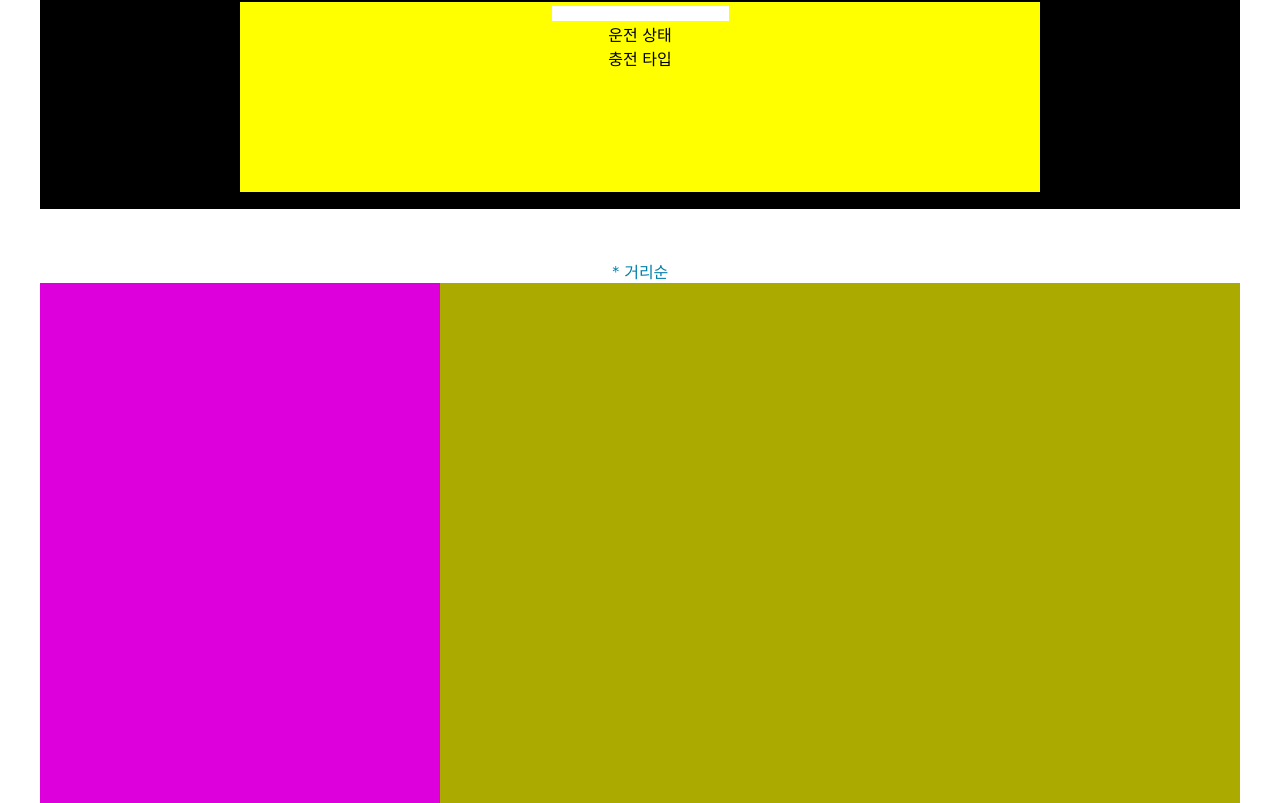
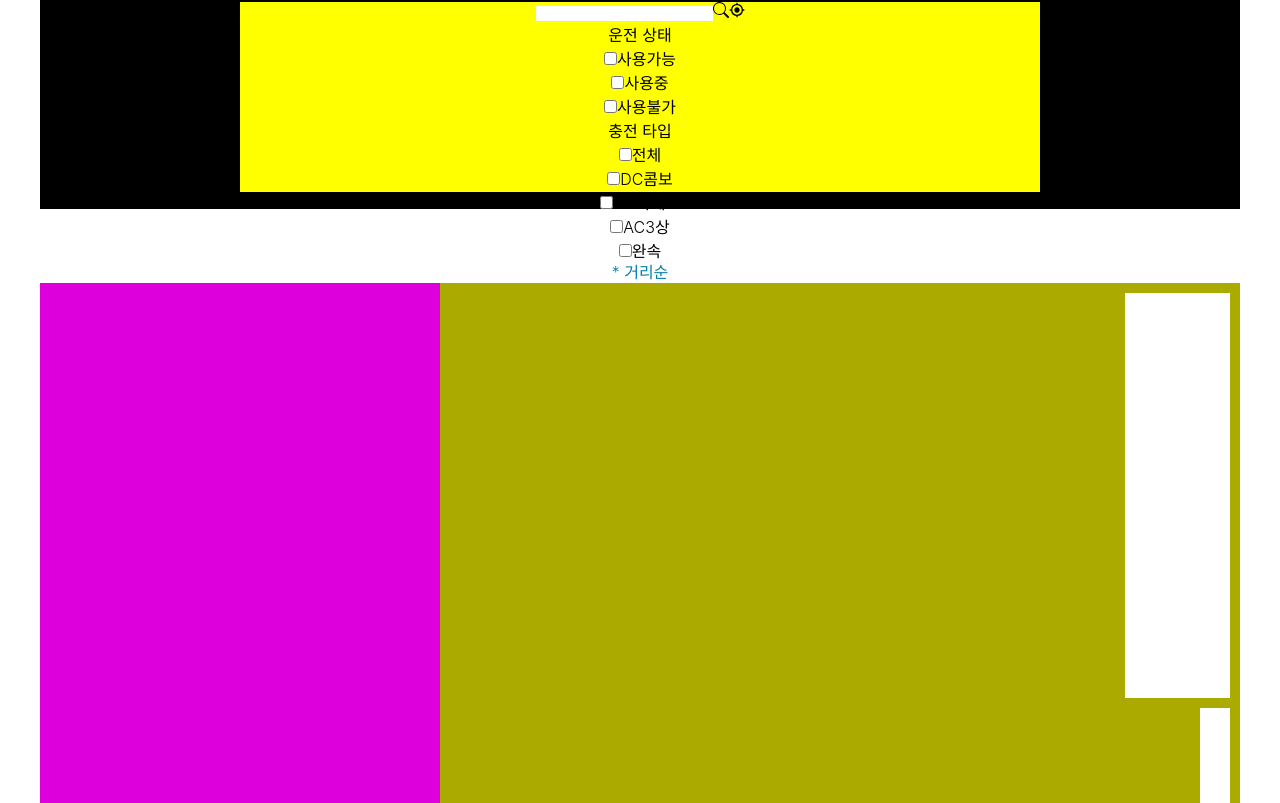
Before and after one commit to 199jeonga/tamraev_clone, a React (Create React App) app: page /electroniclist in a window 1280 px wide. Shown: the part 337-1140 px from the top of the page. Built offline with nearby package versions, Linux system fonts and the light colour scheme.

Commit message:
[feat] react & jsx : making component for ElectronicMap and add form code

```diff
--- /dev/null
+++ b/src/component/ChargeType.js
@@ -0,0 +1,31 @@
+import React,{Fragment} from 'react';
+
+function ChargeType() {
+  return <Fragment>
+      <span>충전 타입</span>
+              <ul>
+              <li>
+                  <input type="checkbox" id="charge_type_all" name="charge__type__all" value="전체" />
+                  <label for="charge_type_all">전체</label>
+                </li>
+                <li>
+                  <input type="checkbox" id="charge_type_dcCombo" name="charge__type__dcCombo" value="DC콤보" />
+                  <label for="charge_type_dcCombo">DC콤보</label>
+                </li>
+                <li>
+                  <input type="checkbox" id="charge_type_dcChademo" name="charge__type__dcChademo" value="DC차데모" />
+                  <label for="charge_type_dcChademo">DC차데모</label>
+                </li>
+                <li>
+                  <input type="checkbox" id="charge_type_ac3" name="charge__type__ac3" value="AC3상" />
+                  <label for="charge_type_ac3">AC3상</label>
+                </li>
+                <li>
+                  <input type="checkbox" id="charge_type_slow" name="charge__type__slow" value="완속" />
+                  <label for="charge_type_slow">완속</label>
+                </li>
+              </ul>
+  </Fragment>;
+}
+
+export default ChargeType;
--- a/src/component/ElectronicMapBox.js
+++ b/src/component/ElectronicMapBox.js
@@ -6,8 +6,12 @@ function ElectronicMapBox() {
     <div id="electronicMapBox">
       <span>&#42; 거리순</span>
       <div className="el_map_area">
-        <div className="list_inner"></div>
-        <div className="map_inner"></div>
+        <div className="list_inner">
+        </div>
+        <div className="map_inner">
+          <div className='map_operating_part'></div>
+          <div className='map_zoom_part'></div>
+        </div>
       </div>
       <p className='el_map_text'>
       <strong>※ 환경부 운영기관 충전소 기준</strong> <br />
--- a/src/component/ElectronicSearchBox.js
+++ b/src/component/ElectronicSearchBox.js
@@ -1,6 +1,12 @@
 import React from 'react'
 import '../style/ElectronicSearchBox.scss';
 import '../style/total.scss';
+
+import {BsSearch} from 'react-icons/bs';
+import {MdGpsFixed} from 'react-icons/md';
+
+import SearchState from '../component/SearchState';
+import ChargeType from '../component/ChargeType';
 
 
 function ElectronicSearchBox() {
@@ -12,12 +18,14 @@ function ElectronicSearchBox() {
         <form>
           <fieldset>
             <input id="el_search_input" />
+            <button type="button"><BsSearch /><span className='blind'>검색하기</span></button>
+            <button type="button"><MdGpsFixed /><span className='blind'>내 위치 확인에 대한 권한 요청기</span></button>
 
             <div className="search_state handle_checkbox">
-              <span>운전 상태</span>
+              <SearchState />
             </div>
-            <div className="search_type handle_checkbox">
-              <span>충전 타입</span>
+            <div className="charge_type handle_checkbox">
+              <ChargeType />
             </div>
           </fieldset>
         </form>
--- /dev/null
+++ b/src/component/SearchState.js
@@ -0,0 +1,23 @@
+import React,{Fragment} from 'react';
+
+function SearchState() {
+  return <Fragment>
+      <span>운전 상태</span>
+              <ul>
+                <li>
+                  <input type="checkbox" id="search_state_available" name="search__statea_Available" value="사용가능" />
+                  <label for="search_state_available">사용가능</label>
+                </li>
+                <li>
+                  <input type="checkbox" id="search_state_inUse" name="search__state__inUse" value="사용중" />
+                  <label for="search_state_inUse">사용중</label>
+                </li>
+                <li>
+                  <input type="checkbox" id="search_state_cantUse" name="search__state__cantUse" value="사용불가" />
+                  <label for="search_state_cantUse">사용불가</label>
+                </li>
+              </ul>
+  </Fragment>;
+}
+
+export default SearchState;
--- a/src/style/electronicMapBox.scss
+++ b/src/style/electronicMapBox.scss
@@ -16,13 +16,25 @@
       background-color: #d0d;
     }
     .map_inner{
+      position: relative;
       width: 800px; height: 100%;
       background-color: #aa0;
+      .map_operating_part{
+        position: absolute; top: 10px; right: 10px;
+        width: 105px; height: 405px;
+        background-color: #fff;
+      }
+      .map_zoom_part{
+        position: absolute; top: 425px; right: 10px;
+        width: 30px; height: 145px;
+        background-color: #fff;
+      }
     }
     .el_map_text{
       width: 100%; height: auto;
       background-color: #a0a;
       margin-top: 10px;
+      text-align: right;
       strong{
         text-align: right;
       }
```
